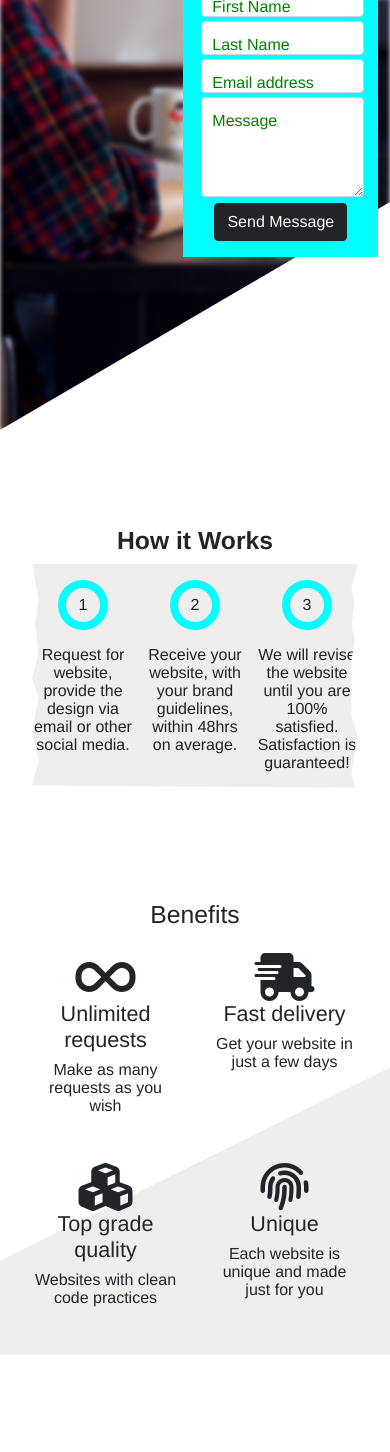
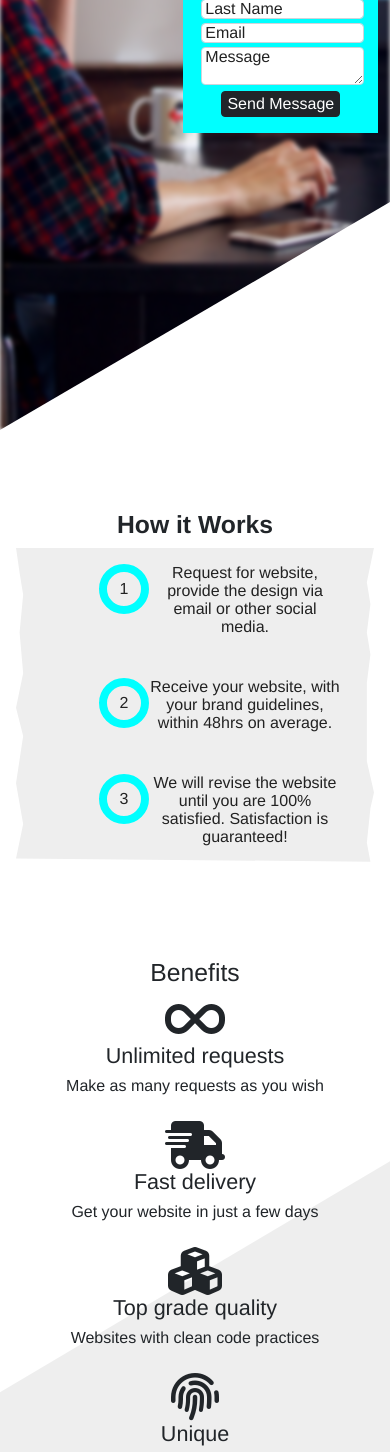
Before and after one commit to VAJRESH/Landing-Page, a plain HTML site: page index.html in a window 390 px wide. Shown: the part 414-1866 px from the top of the page. Drawn offline with nearby package versions, Linux system fonts and the light colour scheme.

Commit message:
completed all the tasks.

```diff
--- a/css/sass/_header.scss
+++ b/css/sass/_header.scss
@@ -11,10 +11,12 @@
     height: 70px;
 
     @media screen and (max-width: 990px){
+        padding: 0px;
+
         .container-fluid{
-            margin-top: -10px;
             min-height: 70px;
             background-color: base.$dark;
+            padding: 10px;
         }
     }
     .nav-logo{
@@ -75,7 +77,7 @@ header{
         position: relative;
         top: 10em;
 
-        @media screen and (max-width: 400px){
+        @media screen and (max-width: 600px){
             padding: 10px;
         }
 
@@ -83,7 +85,7 @@ header{
             width: 40vw;
             font-weight: 700;
 
-            @media screen and (max-width: 400px){
+            @media screen and (max-width: 600px){
                 width: 100%;
             }
         }
@@ -108,22 +110,47 @@ header{
             color: base.$glass-dark;
             z-index: 2;
 
+            @media screen and (max-width: 600px){
+                max-width: 55vw;
+                right: 3vw;
+                padding: 1em;
+                top: 60%;
+
+                h2{
+                    font-size: 1.5rem;
+                }
+            }
+
             @media screen and (max-width: 400px){
-                color: green;
                 max-width: 50vw;
                 right: 3vw;
                 padding: 1em;
-                top: 50%;
+                top: 60%;
+
+                h2{
+                    font-size: 1rem;
+                }
             }
 
             form{
                 text-shadow: none;
 
-                @media screen and (max-width: 400px){
+                @media screen and (max-width: 600px){
                     input, textarea{
-                        // background-color: green;
-                        height: 10px;
+                        padding: 0;
+                        height: 20px;
                         display: inline;
+                    }
+
+                    label{
+                        color: base.$dark;
+                        margin: 0;
+                        padding: 2px 5px;
+                    }
+
+                    button{
+                        height: auto;
+                        padding: 0 5px;
                     }
 
                     .form-control{
@@ -131,8 +158,26 @@ header{
                     }
                 }
 
+                @media screen and (min-width: 400px) and (max-width: 600px){
+                    input, textarea{
+                        height: 30px;
+                        background-color: indianred;
+                    }
+                    label{
+                        padding: 5px 10px;
+                    }
+                }
+
                 .row > *{
                     margin-top: 0;
+                }
+
+                textarea{
+                    height: 80px;
+
+                    @media screen and (max-width: 400px){
+                        height: 30px;
+                    }
                 }
             }
 
--- a/css/sass/_main-body.scss
+++ b/css/sass/_main-body.scss
@@ -7,6 +7,9 @@ main{
     #how-it-works{
         margin: 5em 1em;
         padding: 1em;
+        @media screen and (max-width: 400px) {
+            padding: 0;
+        }
 
         h2{
             font-weight: 700;
@@ -19,6 +22,21 @@ main{
             background-color: base.$light-bg-shade;
             clip-path: polygon(0% 99%, 2% 88%, 0% 75%, 2% 60%, 0% 51%, 2% 40%, 1% 27%, 2% 15%, 1% 8%, 0% 0%, 100% 0%, 98% 11%, 99% 18%, 98% 27%, 99% 34%, 98% 43%, 98% 48%, 98% 55%, 98% 63%, 98% 68%, 100% 78%, 99% 83%, 98% 94%, 99% 100%);
 
+            @media screen and (max-width: 400px) {
+                flex-direction: column;
+                align-items: center;
+                width: auto;
+
+                div{
+                    display: flex;
+                    justify-content: space-around;
+
+                    p{
+                        flex: auto 0 0;
+                        width: 100%;
+                    }
+                }
+            }
             div{
                 width: 12em;
 
@@ -54,15 +72,24 @@ main{
         }
 
         article{
-            display: flex;
-            flex-wrap: wrap;
-            width: fit-content;
-            justify-content: space-evenly;
+            display: grid;
+            grid-template-columns: auto auto;
+            width: 100%;
+            grid-gap: 10px;
 
-            div{
-                width: 40%;
-                margin: 1em auto;
+            @media screen and (max-width: 500px){
+                grid-template-columns: auto;
             }
+
+            // div{
+            //     margin: 1em auto;
+
+            //     p{
+            //         width: 50%;
+            //         text-align: center;
+            //         margin: auto;
+            //     }
+            // }
 
             .fas{
                 font-size: 3rem;
@@ -101,11 +128,29 @@ main{
             justify-content: center;
             align-items: center;
 
+            @media screen and (max-width: 400px) {
+                flex-direction: column;
+                height: 55vh;
+
+                .card:not(:first-child){
+                    display: none;
+                }
+            }
+
+            @media screen and (max-width: 600px) {
+                height: 55vh;
+
+                .card:last-child{
+                    display: none;
+                }
+            }
+
             .card{
                 width: 20vw;
                 display: inline-block;
                 border-radius: 10px;
                 margin: auto 10px;
+                background-color: base.$light-bg-shade;
 
                 img{
                     max-height: 200px;
--- a/index.html
+++ b/index.html
@@ -37,7 +37,7 @@
                     <li class="nav-item">
                         <a class="nav-link active" aria-current="page" href="index.html">Home</a>
                     </li>
-                    <li class="nav-item">
+                    <li class="nav-item" data-bs-toggle="collapse" data-bs-target="#navbarText">
                         <a class="nav-link" href="#how-it-works">Services</a>
                     </li>
                     <li class="nav-item">
@@ -84,11 +84,10 @@
                     </div>
                     <div class="form-floating">
                         <input type="email" class="form-control" id="floatingInput" placeholder="name@example.com" />
-                        <label for="floatingInput">Email address</label>
+                        <label for="floatingInput">Email</label>
                     </div>
                     <div class="form-floating">
-                        <textarea class="form-control" placeholder="Message direct from here" id="floatingTextarea2"
-                            style="height: 100px"></textarea>
+                        <textarea class="form-control" placeholder="Message direct from here" id="floatingTextarea2"></textarea>
                         <label for="floatingTextarea2">Message</label>
                     </div>
                     <button type="button" class="btn btn-dark">Send Message</button>
```
Also changed, not shown: css/style.css, 2 other files.
